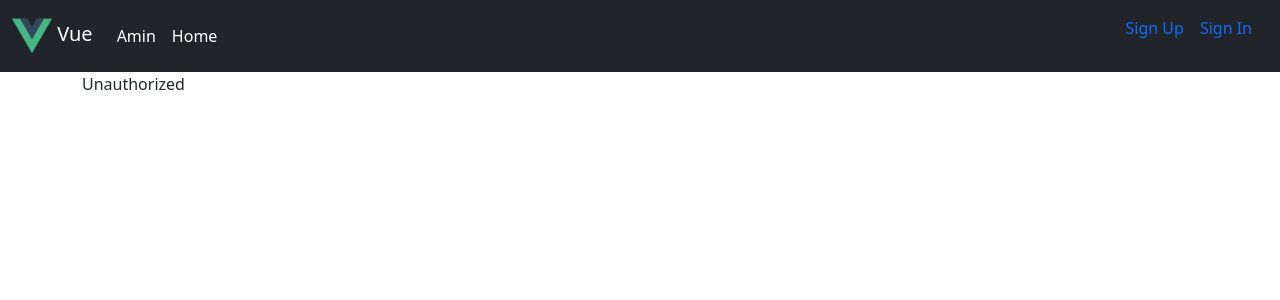
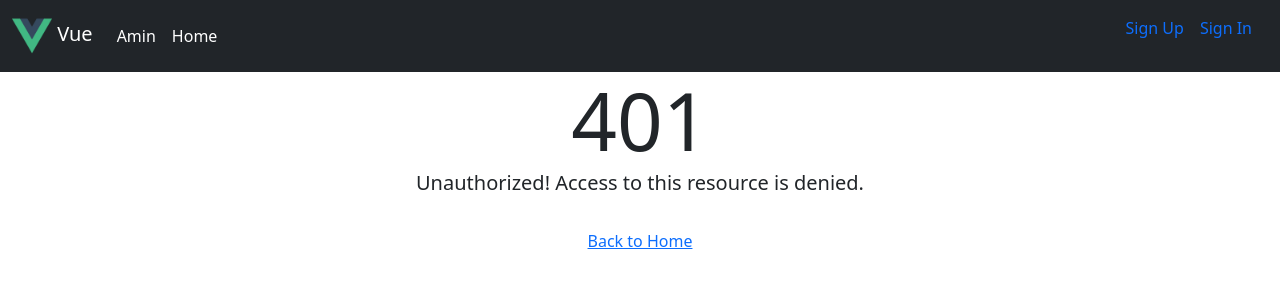
Before and after one commit to MadhushaPrasad/Vue-Crud, a Vue app: page /401 in a window 1280 px wide. Shown: the top 300 px of the page. Built offline with nearby package versions, Linux system fonts and the light colour scheme.

Commit message:
feat(404,401):implemented pages

```diff
--- a/src/views/NotFound.vue
+++ b/src/views/NotFound.vue
@@ -1,5 +1,17 @@
 <template>
-  <div>Not Found</div>
+  <div class="container">
+    <div class="row">
+      <div class="col-md-12 text-center">
+        <span class="display-1">
+          404
+        </span>
+        <div class="mb-4 lead">
+          Oops! We can't seem to find the page you are looking for.
+        </div>
+        <router-link to="/" class="btn btn-link">Back to Home</router-link>
+      </div>
+    </div>
+  </div>
 </template>
 
 <script>
--- a/src/views/Unauthorized.vue
+++ b/src/views/Unauthorized.vue
@@ -1,5 +1,17 @@
 <template>
-  <div>Unauthorized</div>
+  <div class="container">
+    <div class="row">
+      <div class="col-md-12 text-center">
+        <span class="display-1">
+          401
+        </span>
+        <div class="mb-4 lead">
+          Unauthorized! Access to this resource is denied.
+        </div>
+        <router-link to="/" class="btn btn-link">Back to Home</router-link>
+      </div>
+    </div>
+  </div>
 </template>
 
 <script>
```
